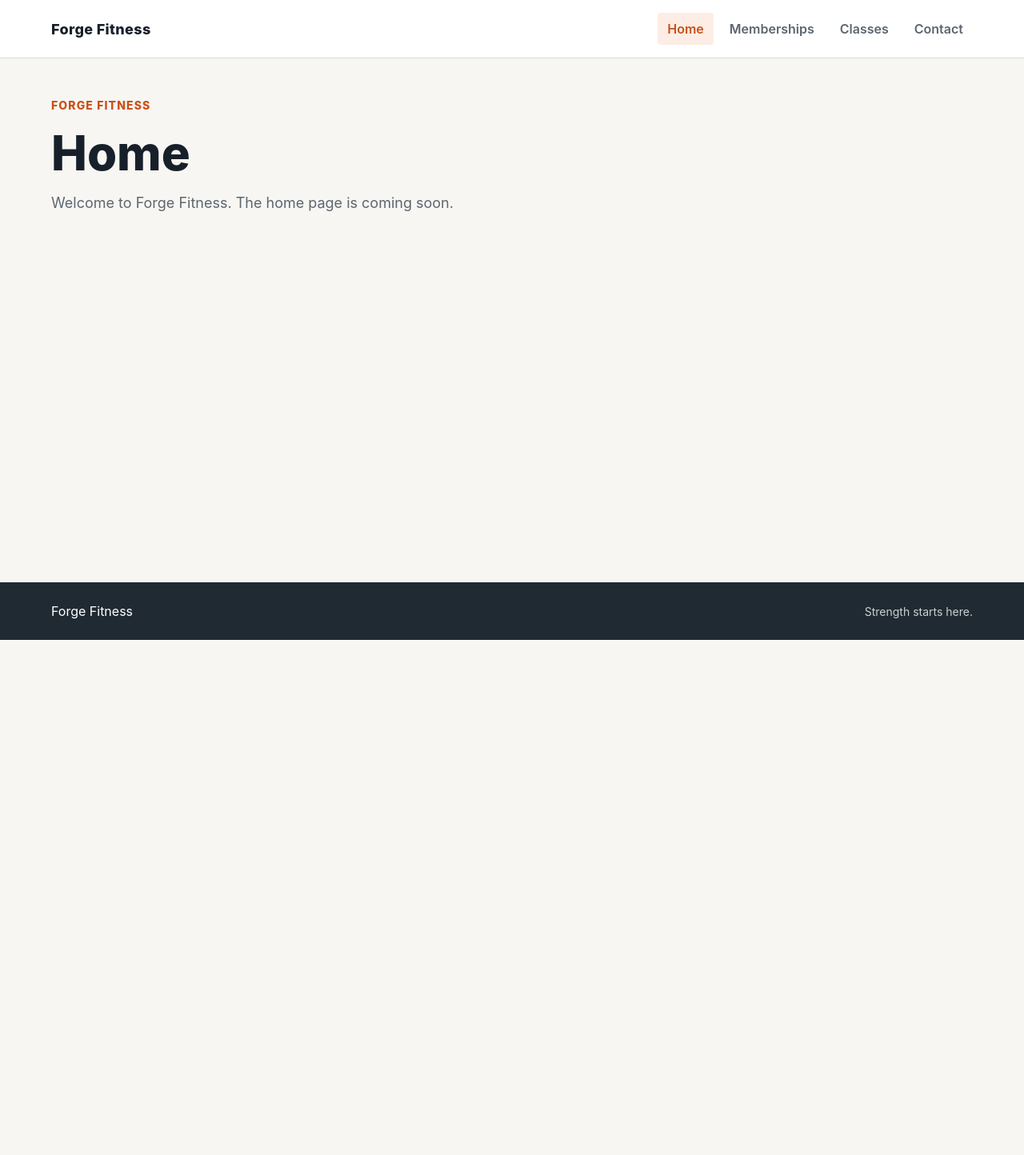
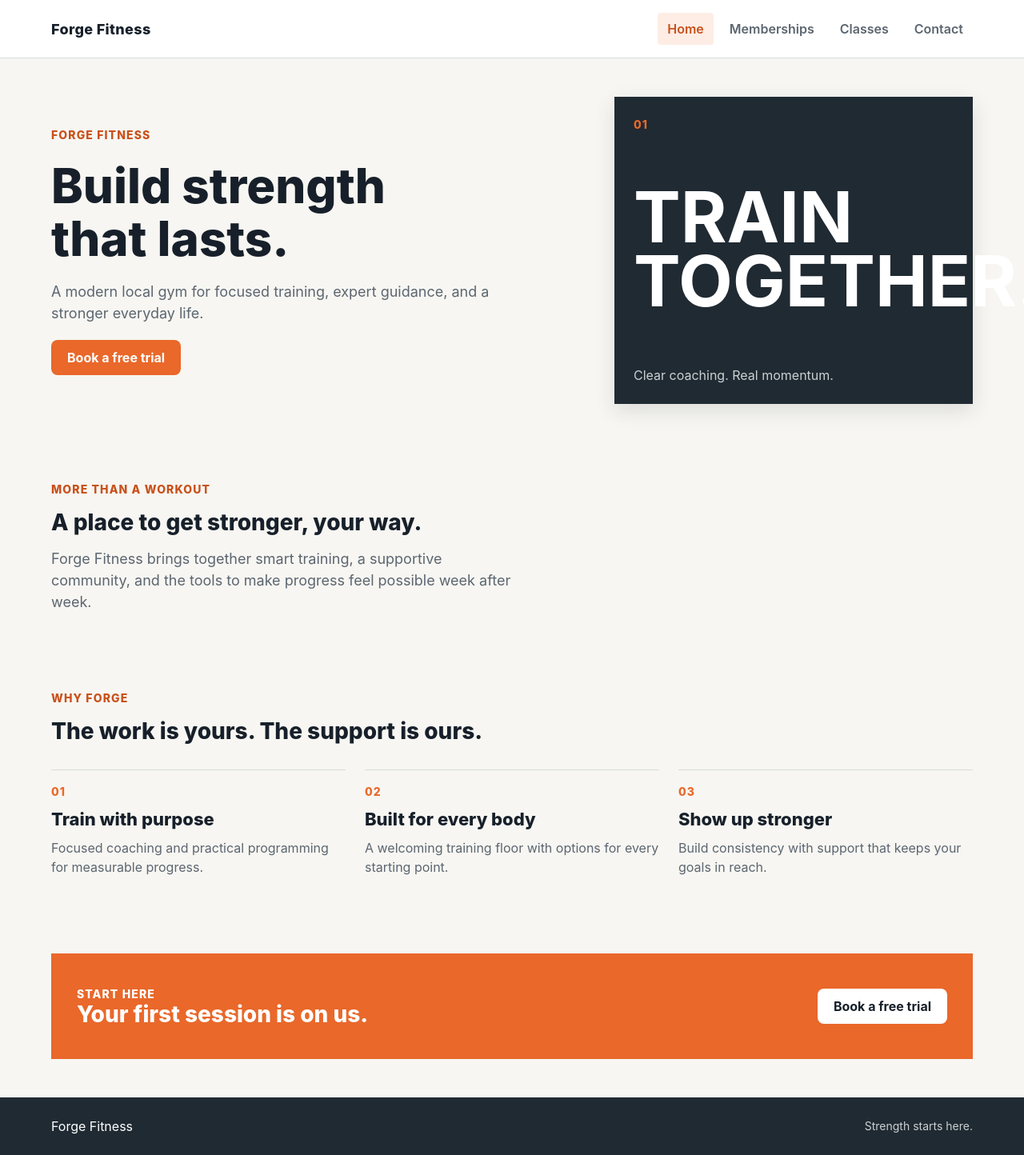
Before and after one commit to fernweh-3/forge-fitness, a React (Vite) app: page / in a window 1280 px wide. Shown: the whole page at 80% size. Before the commit the page ends 800 px from the top, so only its background shows below. Built offline with nearby package versions, Linux system fonts and the light colour scheme.

Commit message:
feat: add home content and membership plans

```diff
--- /dev/null
+++ b/src/data/memberships.ts
@@ -0,0 +1,33 @@
+export type MembershipPlan = {
+  name: string
+  price: string
+  cadence: string
+  description: string
+  benefits: string[]
+  featured?: boolean
+}
+
+export const membershipPlans: MembershipPlan[] = [
+  {
+    name: 'Monthly',
+    price: '$49',
+    cadence: 'per month',
+    description: 'Flexible access for consistent training without a long-term commitment.',
+    benefits: ['Full gym access', 'Unlimited classes', 'Free fitness orientation'],
+  },
+  {
+    name: 'Annual',
+    price: '$39',
+    cadence: 'per month, billed annually',
+    description: 'Our best everyday value for members ready to make training a habit.',
+    benefits: ['Full gym access', 'Unlimited classes', 'Two guest passes each month'],
+    featured: true,
+  },
+  {
+    name: 'Student',
+    price: '$29',
+    cadence: 'per month with valid ID',
+    description: 'Straightforward training access that fits a student schedule and budget.',
+    benefits: ['Full gym access', 'Weekday classes', 'Free fitness orientation'],
+  },
+]
--- a/src/index.css
+++ b/src/index.css
@@ -218,7 +218,262 @@ p {
   font-size: var(--text-lg);
 }
 
+.home-page {
+  display: grid;
+  gap: var(--space-16);
+}
+
+.home-hero {
+  display: grid;
+  gap: var(--space-8);
+  align-items: stretch;
+}
+
+.home-hero__content {
+  display: grid;
+  gap: var(--space-5);
+  align-content: center;
+  max-width: 38rem;
+}
+
+.home-hero__content > p:not(.page-placeholder__eyebrow),
+.home-intro > p:last-child {
+  color: var(--color-ink-muted);
+  font-size: var(--text-lg);
+  max-width: 36rem;
+}
+
+.button-link {
+  display: inline-flex;
+  width: fit-content;
+  min-height: 2.75rem;
+  align-items: center;
+  justify-content: center;
+  border-radius: var(--radius-md);
+  background: var(--color-accent);
+  color: var(--color-accent-contrast);
+  font-weight: 700;
+  padding: var(--space-2) var(--space-5);
+  text-decoration: none;
+  transition: background-color 160ms ease, transform 160ms ease;
+}
+
+.button-link:hover {
+  background: var(--color-accent-hover);
+  color: var(--color-accent-contrast);
+}
+
+.button-link:active {
+  transform: translateY(1px);
+}
+
+.button-link--light {
+  background: var(--color-surface-raised);
+  color: var(--color-ink);
+}
+
+.button-link--light:hover {
+  background: var(--color-surface);
+  color: var(--color-ink);
+}
+
+.home-hero__panel {
+  display: grid;
+  min-height: 16rem;
+  align-content: space-between;
+  padding: var(--space-6);
+  background: var(--color-surface-dark);
+  color: var(--color-surface-raised);
+  box-shadow: var(--shadow-md);
+}
+
+.home-hero__panel span,
+.benefit-item__number {
+  color: var(--color-accent);
+  font-size: var(--text-sm);
+  font-weight: 800;
+  letter-spacing: 0.08em;
+}
+
+.home-hero__panel strong {
+  font-size: clamp(2.5rem, 12vw, 5.5rem);
+  line-height: 0.9;
+  text-transform: uppercase;
+}
+
+.home-hero__panel p {
+  color: #cbd1d3;
+}
+
+.home-intro {
+  display: grid;
+  gap: var(--space-4);
+  max-width: 44rem;
+}
+
+.home-benefits {
+  display: grid;
+  gap: var(--space-8);
+}
+
+.section-heading {
+  display: grid;
+  gap: var(--space-4);
+  max-width: 40rem;
+}
+
+.benefit-list {
+  display: grid;
+  gap: var(--space-6);
+}
+
+.benefit-item {
+  display: grid;
+  gap: var(--space-3);
+  border-top: 1px solid var(--color-border);
+  padding-top: var(--space-4);
+}
+
+.benefit-item p {
+  color: var(--color-ink-muted);
+}
+
+.home-cta {
+  display: grid;
+  gap: var(--space-6);
+  padding: var(--space-8) var(--space-6);
+  background: var(--color-accent);
+  color: var(--color-accent-contrast);
+}
+
+.home-cta h2,
+.home-cta .page-placeholder__eyebrow {
+  color: var(--color-accent-contrast);
+}
+
+.memberships-page {
+  display: grid;
+  gap: var(--space-12);
+}
+
+.memberships-intro {
+  display: grid;
+  gap: var(--space-4);
+  max-width: 44rem;
+}
+
+.memberships-intro > p:last-child {
+  color: var(--color-ink-muted);
+  font-size: var(--text-lg);
+  max-width: 36rem;
+}
+
+.membership-grid {
+  display: grid;
+  gap: var(--space-5);
+  margin-top: var(--space-8);
+}
+
+.membership-card {
+  display: flex;
+  flex-direction: column;
+  gap: var(--space-4);
+  border: 1px solid var(--color-border);
+  border-radius: var(--radius-md);
+  background: var(--color-surface-raised);
+  padding: var(--space-6);
+  box-shadow: var(--shadow-sm);
+}
+
+.membership-card--featured {
+  border-color: var(--color-accent);
+  box-shadow: var(--shadow-md);
+}
+
+.membership-card__badge {
+  align-self: flex-start;
+  border-radius: var(--radius-pill);
+  background: rgb(233 104 42 / 12%);
+  color: var(--color-accent-hover);
+  font-size: var(--text-xs);
+  font-weight: 800;
+  letter-spacing: 0.06em;
+  padding: var(--space-1) var(--space-2);
+  text-transform: uppercase;
+}
+
+.membership-card__description {
+  color: var(--color-ink-muted);
+  min-height: 4.5rem;
+}
+
+.membership-card__price {
+  display: flex;
+  flex-direction: column;
+  gap: var(--space-1);
+  border-top: 1px solid var(--color-border);
+  border-bottom: 1px solid var(--color-border);
+  padding: var(--space-4) 0;
+}
+
+.membership-card__price strong {
+  font-size: var(--text-3xl);
+  line-height: 1;
+}
+
+.membership-card__price span {
+  color: var(--color-ink-muted);
+  font-size: var(--text-sm);
+}
+
+.membership-card__benefits {
+  display: grid;
+  gap: var(--space-3);
+  list-style: none;
+  margin: 0 0 var(--space-2);
+  padding: 0;
+}
+
+.membership-card__benefits li {
+  padding-left: var(--space-5);
+  position: relative;
+}
+
+.membership-card__benefits li::before {
+  color: var(--color-accent);
+  content: '\2713';
+  font-weight: 800;
+  left: 0;
+  position: absolute;
+}
+
+.membership-card .button-link {
+  margin-top: auto;
+}
+
 @media (min-width: 40rem) {
+  .home-hero {
+    grid-template-columns: minmax(0, 1.2fr) minmax(14rem, 0.8fr);
+  }
+
+  .home-hero__panel {
+    min-height: 24rem;
+  }
+
+  .benefit-list {
+    grid-template-columns: repeat(3, 1fr);
+  }
+
+  .home-cta {
+    align-items: center;
+    grid-template-columns: 1fr auto;
+    justify-content: space-between;
+    padding: var(--space-10) var(--space-8);
+  }
+
+  .membership-grid {
+    grid-template-columns: repeat(3, 1fr);
+  }
 }
 
 .site-footer {
--- a/src/pages/HomePage.tsx
+++ b/src/pages/HomePage.tsx
@@ -1,9 +1,76 @@
+import { Link } from 'react-router-dom'
+
+const benefits = [
+  {
+    title: 'Train with purpose',
+    description: 'Focused coaching and practical programming for measurable progress.',
+  },
+  {
+    title: 'Built for every body',
+    description: 'A welcoming training floor with options for every starting point.',
+  },
+  {
+    title: 'Show up stronger',
+    description: 'Build consistency with support that keeps your goals in reach.',
+  },
+]
+
 export function HomePage() {
   return (
-    <section className="page-placeholder" aria-labelledby="home-title">
-      <p className="page-placeholder__eyebrow">Forge Fitness</p>
-      <h1 id="home-title">Home</h1>
-      <p>Welcome to Forge Fitness. The home page is coming soon.</p>
-    </section>
+    <div className="home-page">
+      <section className="home-hero" aria-labelledby="home-title">
+        <div className="home-hero__content">
+          <p className="page-placeholder__eyebrow">Forge Fitness</p>
+          <h1 id="home-title">Build strength that lasts.</h1>
+          <p>
+            A modern local gym for focused training, expert guidance, and a
+            stronger everyday life.
+          </p>
+          <Link className="button-link" to="/contact">
+            Book a free trial
+          </Link>
+        </div>
+        <div className="home-hero__panel" aria-label="Training environment">
+          <span>01</span>
+          <strong>Train<br />together.</strong>
+          <p>Clear coaching. Real momentum.</p>
+        </div>
+      </section>
+
+      <section className="home-intro" aria-labelledby="intro-title">
+        <p className="page-placeholder__eyebrow">More than a workout</p>
+        <h2 id="intro-title">A place to get stronger, your way.</h2>
+        <p>
+          Forge Fitness brings together smart training, a supportive community,
+          and the tools to make progress feel possible week after week.
+        </p>
+      </section>
+
+      <section className="home-benefits" aria-labelledby="benefits-title">
+        <div className="section-heading">
+          <p className="page-placeholder__eyebrow">Why Forge</p>
+          <h2 id="benefits-title">The work is yours. The support is ours.</h2>
+        </div>
+        <div className="benefit-list">
+          {benefits.map((benefit, index) => (
+            <article className="benefit-item" key={benefit.title}>
+              <span className="benefit-item__number">0{index + 1}</span>
+              <h3>{benefit.title}</h3>
+              <p>{benefit.description}</p>
+            </article>
+          ))}
+        </div>
+      </section>
+
+      <section className="home-cta" aria-labelledby="cta-title">
+        <div>
+          <p className="page-placeholder__eyebrow">Start here</p>
+          <h2 id="cta-title">Your first session is on us.</h2>
+        </div>
+        <Link className="button-link button-link--light" to="/contact">
+          Book a free trial
+        </Link>
+      </section>
+    </div>
   )
 }
--- a/src/pages/MembershipsPage.tsx
+++ b/src/pages/MembershipsPage.tsx
@@ -1,12 +1,54 @@
+import { Link } from 'react-router-dom'
+import { membershipPlans } from '../data/memberships'
+
 export function MembershipsPage() {
   return (
-    <section
-      className="page-placeholder"
-      aria-labelledby="memberships-title"
-    >
-      <p className="page-placeholder__eyebrow">Forge Fitness plans</p>
-      <h1 id="memberships-title">Memberships</h1>
-      <p>Membership options will be available here soon.</p>
-    </section>
+    <div className="memberships-page">
+      <section className="memberships-intro" aria-labelledby="memberships-title">
+        <p className="page-placeholder__eyebrow">Forge Fitness plans</p>
+        <h1 id="memberships-title">Choose your way to get stronger.</h1>
+        <p>
+          Simple membership options with the access and support you need to
+          keep showing up.
+        </p>
+      </section>
+
+      <section aria-labelledby="plans-title">
+        <div className="section-heading">
+          <p className="page-placeholder__eyebrow">Membership options</p>
+          <h2 id="plans-title">Find the plan that fits your routine.</h2>
+        </div>
+        <div className="membership-grid">
+          {membershipPlans.map((plan) => (
+            <article
+              className={
+                plan.featured
+                  ? 'membership-card membership-card--featured'
+                  : 'membership-card'
+              }
+              key={plan.name}
+            >
+              {plan.featured && (
+                <p className="membership-card__badge">Best value</p>
+              )}
+              <h3>{plan.name}</h3>
+              <p className="membership-card__description">{plan.description}</p>
+              <p className="membership-card__price">
+                <strong>{plan.price}</strong>
+                <span>{plan.cadence}</span>
+              </p>
+              <ul className="membership-card__benefits">
+                {plan.benefits.map((benefit) => (
+                  <li key={benefit}>{benefit}</li>
+                ))}
+              </ul>
+              <Link className="button-link" to="/contact">
+                Choose {plan.name}
+              </Link>
+            </article>
+          ))}
+        </div>
+      </section>
+    </div>
   )
 }
```
Also changed, not shown: 2 other files (tests, documents, lock files or other folders).
